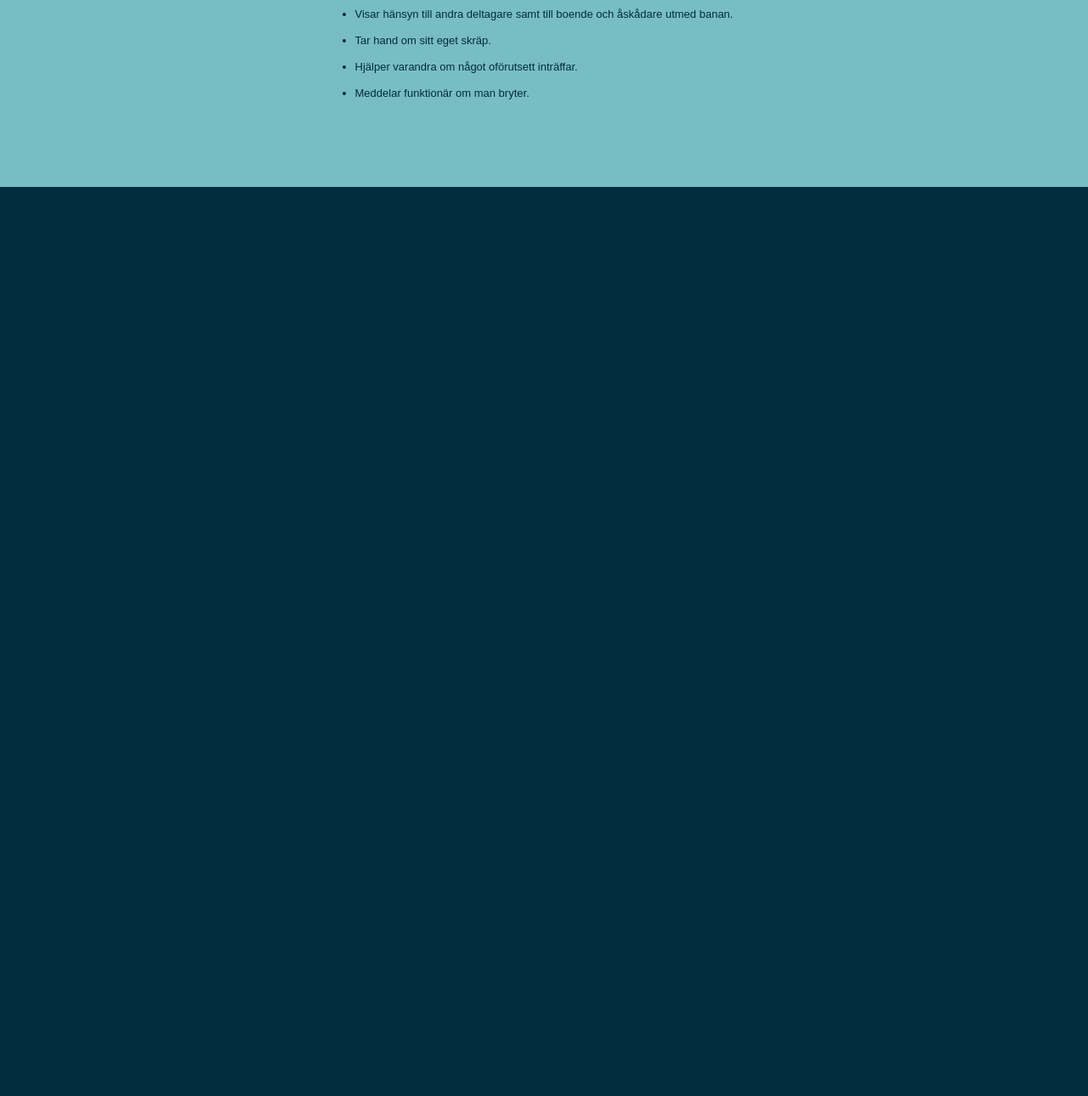
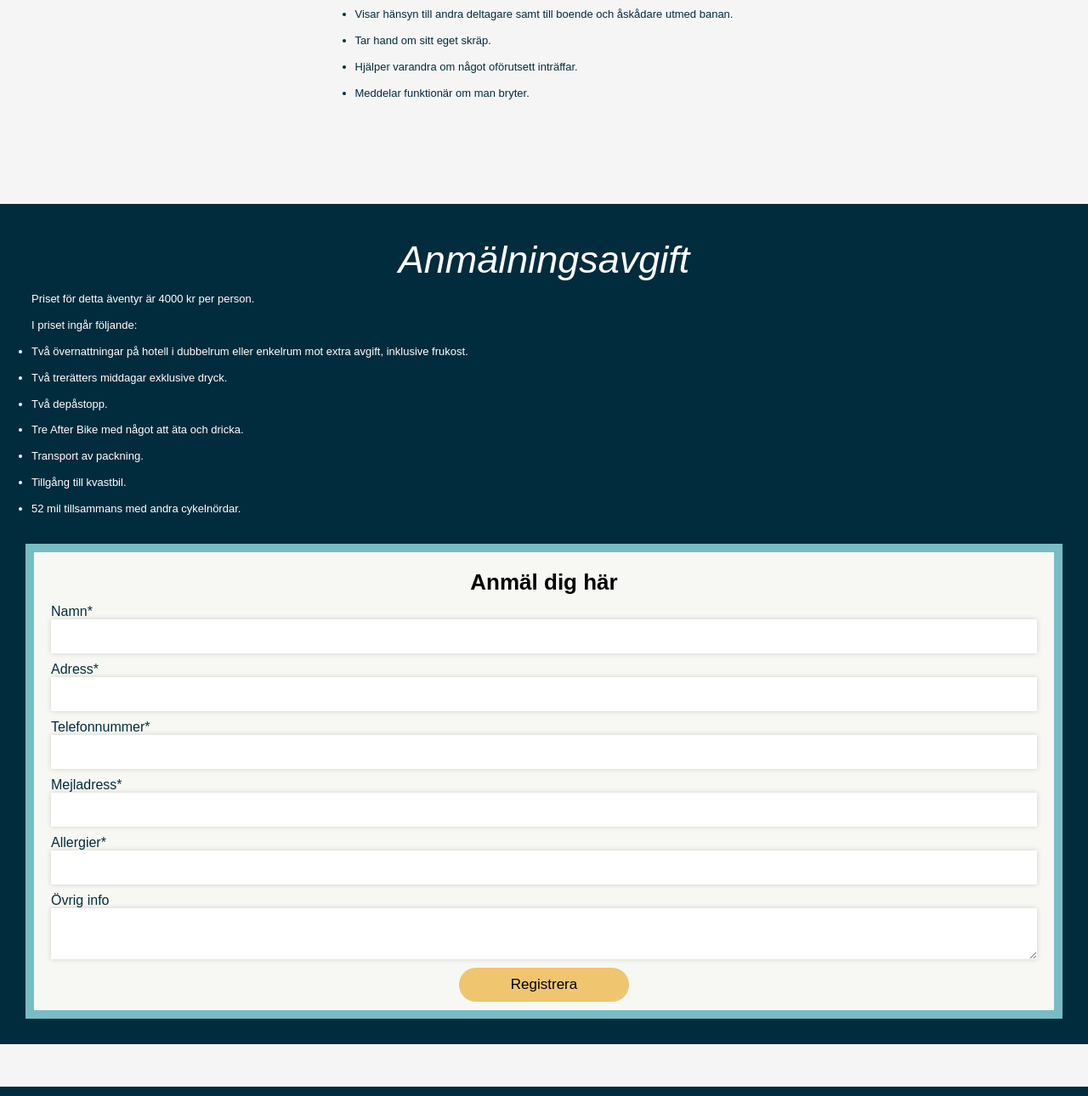
Before and after one commit to Fvrom/Event-assignment, a website built with Parcel: page index.html in a window 1280 px wide. Shown: the part 2452-3742 px from the top of the page at 85% size. Before the commit the page ends 2672 px from the top, so only its background shows below. Built offline with nearby package versions, Linux system fonts and the light colour scheme; a web font is replaced by a local one.

Commit message:
form added

```diff
--- a/index.html
+++ b/index.html
@@ -10,6 +10,8 @@
     <link rel="stylesheet" href="/styles/route-grid.css" />
     <link rel="stylesheet" href="/styles/accom-grid.css" />
     <link rel="stylesheet" href="/styles/equipment-grid.css" />
+    <link rel="stylesheet" href="/styles/reg-grid.css" />
+    <link rel="stylesheet" href="/styles/animations.css" />
 
     <!-- Font Fira Sans-->
     <link rel="stylesheet" href="https://use.typekit.net/lwt4xen.css" />
@@ -37,7 +39,8 @@
       </div>
 
         <div class="grid-item4">
-          <button class="btn-sign-up">Anmäl dig här!</button>
+          <button class="btn-sign-up">
+           Anmäl dig här!</button>
         </div>
         <div class="grid-item5">
           <button class="btn-info">Snabb-fakta</button>
@@ -147,5 +150,50 @@
       </ul>
       </div>
     </section>
+    <section class="register-grid-container">
+      <div class="reg-empty-grid">
+
+      </div>
+      <div class="reg-grid-item1">
+        <h2 class="acm-title"> Anmälningsavgift</h2>
+      </div>
+      <div class="reg-grid-item2"> <img src="" alt=""> </div>
+      <div class="reg-grid-item3">
+        <p>Priset för detta äventyr är 4000 kr per person.</p>
+        <p> I priset ingår följande:</p>
+        <ul>
+          <li>Två övernattningar på hotell i dubbelrum eller enkelrum mot extra avgift, inklusive frukost. </li>
+          <li>Två trerätters middagar exklusive dryck.</li>
+          <li>Två depåstopp.</li>
+          <li>Tre After Bike med något att äta och dricka.</li>
+          <li>Transport av packning.</li>
+          <li>Tillgång till kvastbil.</li>
+          <li>52 mil tillsammans med andra cykelnördar.</li>
+
+      </ul> </div>
+      <div class="reg-grid-item4">
+        <div class="reg-form-wrapper">
+        <h2>Anmäl dig här</h2>
+        <form action="">
+          <label for="name">Namn*</label>
+          <input type="text" id="name" required>
+          <label for="address">Adress*</label>
+          <input type="text" id="address" required>
+          <label for="number">Telefonnummer*</label>
+          <input type="number" id="number" required>
+          <label for="email">Mejladress*</label>
+          <input type="email" id="email" required>
+          <label for="allergies">Allergier*</label>
+          <input type="text" id="allergies" required>
+          <label for="other">Övrig info</label>
+          <textarea type="text" id="other"> </textarea>
+          <button type="submit">Registrera</button>
+        </form>
+      </div>
+      </div>
+      <div class="reg-grid-item5"> </div>
+      <div class="reg-grid-item6"> </div>
+
+    </section>
   </body>
 </html>
--- a/styles/equipment-grid.css
+++ b/styles/equipment-grid.css
@@ -1,5 +1,5 @@
 .equipment-grid-container {
-  background-color: var(--background-lightblue-color);
+  background-color: whitesmoke;
 
   width: 100%;
   display: grid;
--- /dev/null
+++ b/styles/reg-grid.css
@@ -0,0 +1,116 @@
+.register-grid-container {
+  background-color: var(--background-blue-color);
+
+  width: 100%;
+  display: grid;
+
+  grid-template-rows: repeat(6, auto);
+  grid-template-columns: repeat(2, 1fr);
+  align-items: center;
+  flex-wrap: nowrap;
+  justify-content: center;
+}
+
+.reg-grid-item1 {
+  grid-column: 1/3;
+  grid-row: 2;
+  align-self: start;
+  margin-top: 2rem;
+  display: flex;
+  justify-content: center;
+  z-index: 1;
+}
+
+.reg-empty-grid {
+  background-color: whitesmoke;
+  grid-column: 1/3;
+  grid-row: 1;
+  height: 2rem;
+}
+
+.reg-grid-item3 {
+  grid-column: 1/3;
+  grid-row: 3;
+  display: flex;
+  justify-content: center;
+  flex-direction: column;
+  z-index: 1;
+  margin-left: 3.7rem;
+}
+
+.reg-grid-item3 p,
+.reg-grid-item3 li {
+  color: white;
+  font-size: 1.3rem;
+  font-weight: 500;
+  line-height: 1.6;
+  margin-top: 1rem;
+  z-index: 1;
+}
+
+.reg-grid-item4 {
+  grid-column: 1/3;
+  grid-row: 4/5;
+  display: flex;
+  justify-content: center;
+  flex-direction: column;
+}
+
+.reg-form-wrapper {
+  background-color: #f7f8f3;
+  display: flex;
+  justify-content: center;
+  flex-direction: column;
+  border: solid 1rem #78bdc4;
+  margin: 3rem;
+}
+.reg-grid-item4 h2 {
+  display: flex;
+  justify-content: center;
+  font-size: 2.6rem;
+  margin-top: 2rem;
+}
+
+.reg-grid-item4 form {
+  display: flex;
+  justify-content: center;
+  flex-direction: column;
+  margin: 1rem;
+}
+
+.reg-grid-item4 label {
+  font-size: 1.6rem;
+  color: var(--background-blue-color);
+  margin-left: 1rem;
+  margin-right: 1rem;
+}
+.reg-grid-item4 input,
+textarea {
+  display: flex;
+  justify-content: center;
+  flex-direction: column;
+  height: 4rem;
+  margin: 0rem 1rem 1rem 1rem;
+  border: none;
+  box-shadow: 0 0 6px #00000029;
+}
+
+.reg-grid-item4 textarea {
+  height: 6rem;
+}
+
+.reg-grid-item4 button {
+  height: 4rem;
+  width: 20rem;
+  align-self: center;
+  font-size: 1.7rem;
+  background-color: #efc570;
+  border: none;
+  border-radius: 2rem;
+}
+.reg-grid-item5 {
+  grid-column: 1/3;
+  grid-row: 5;
+  background-color: whitesmoke;
+  height: 5rem;
+}
```
Also changed, not shown: styles/animations.css (added).
